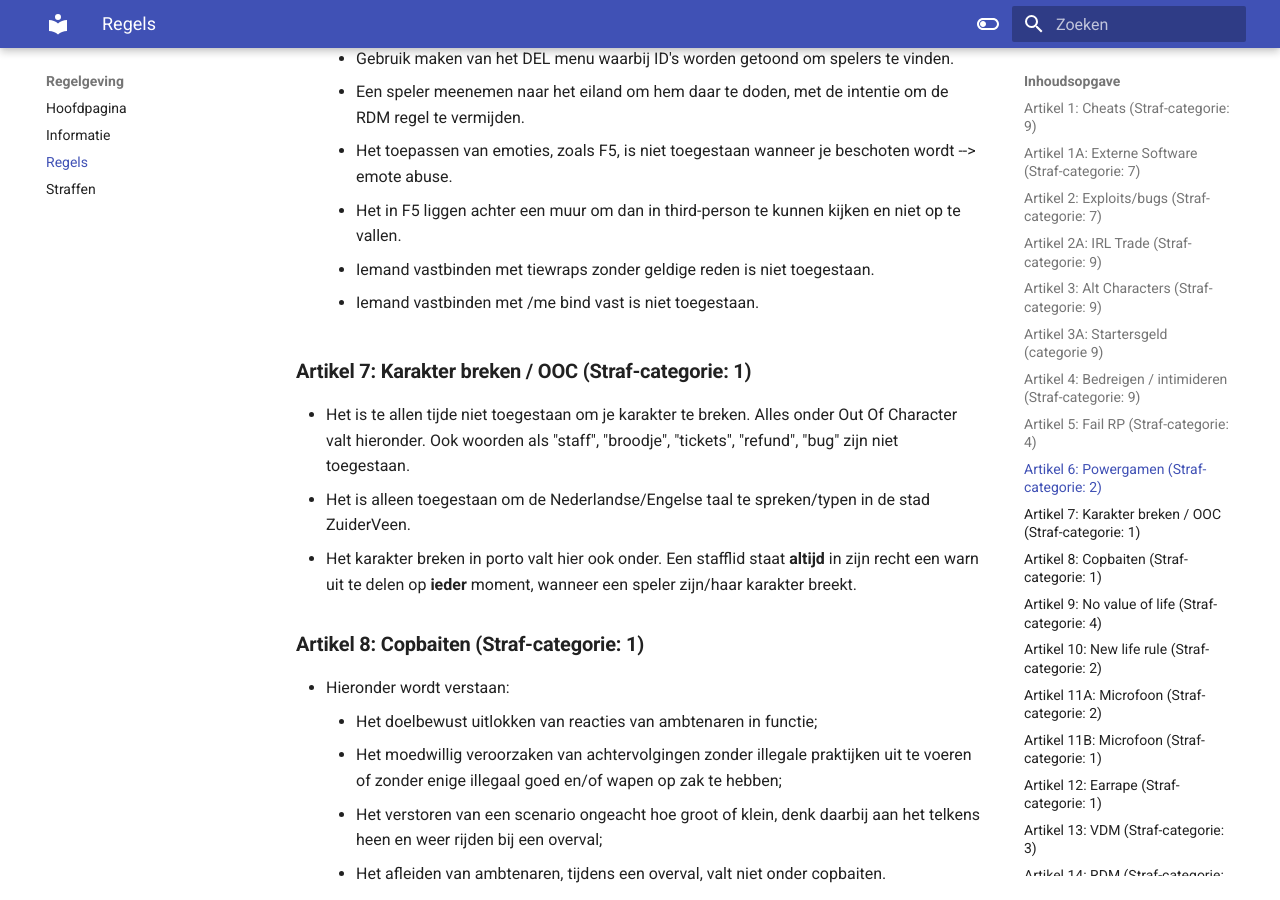
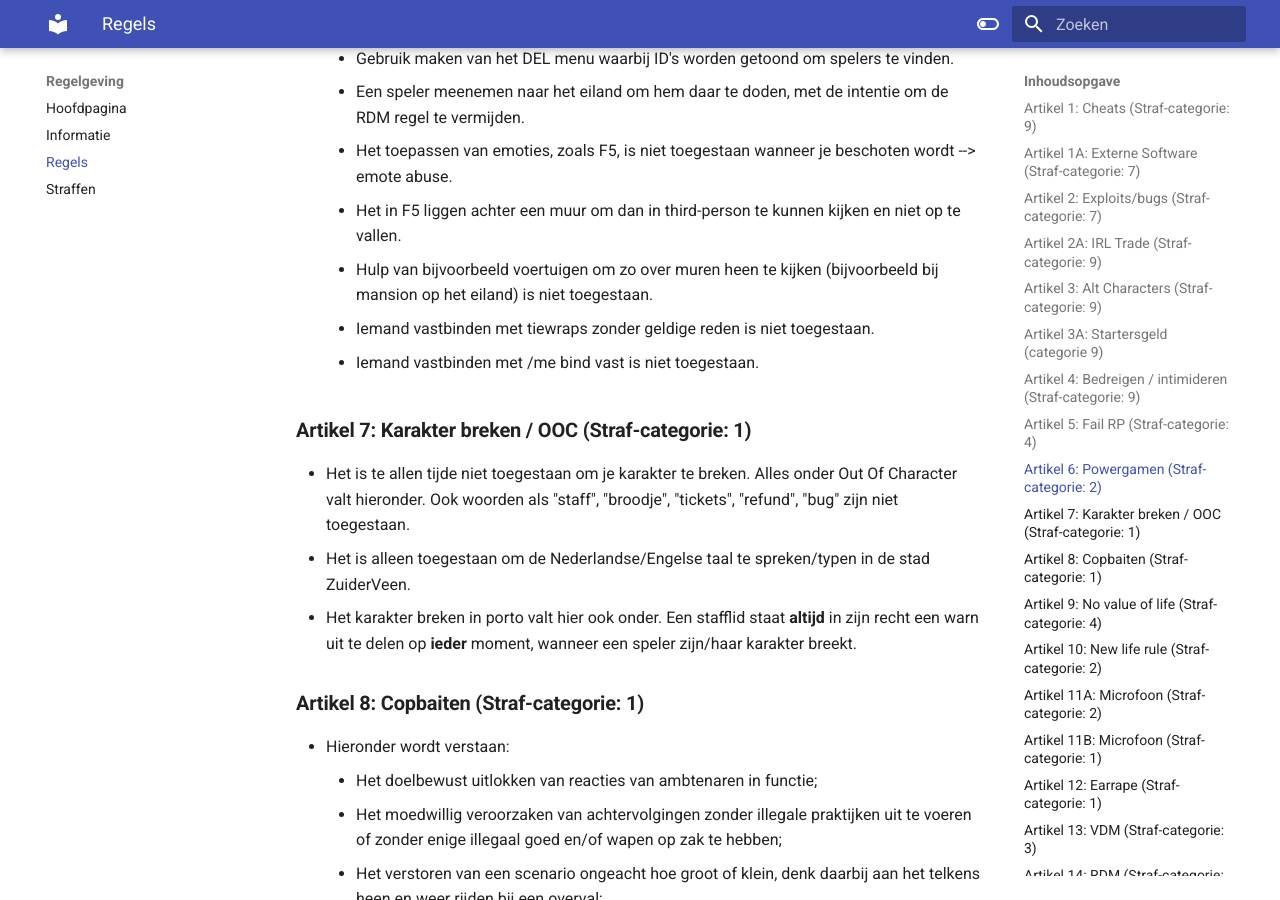
Before and after one commit to ZuiderVeenRP/apv, an MkDocs documentation site: the page built from docs/algemeen.md, in a window 1280 px wide and 900 px high, scrolled down 3341 px. Built offline with MkDocs 1.6.1 and Material for MkDocs 9.7.7, drawn with Linux system fonts in a browser that asks for light colours; comment, search, counter and statistics services are not loaded.

Commit message:
Update algemeen.md

```diff
--- a/docs/algemeen.md
+++ b/docs/algemeen.md
@@ -77,6 +77,7 @@
       * Een speler meenemen naar het eiland om hem daar te doden, met de intentie om de RDM regel te vermijden.
       * Het toepassen van emoties, zoals F5, is niet toegestaan wanneer je beschoten wordt --> emote abuse.
       * Het in F5 liggen achter een muur om dan in third-person te kunnen kijken en niet op te vallen.
+      * Hulp van bijvoorbeeld voertuigen om zo over muren heen te kijken (bijvoorbeeld bij mansion op het eiland) is niet toegestaan.
       * Iemand vastbinden met tiewraps zonder geldige reden is niet toegestaan.
       * Iemand vastbinden met /me bind vast is niet toegestaan.
 
```
